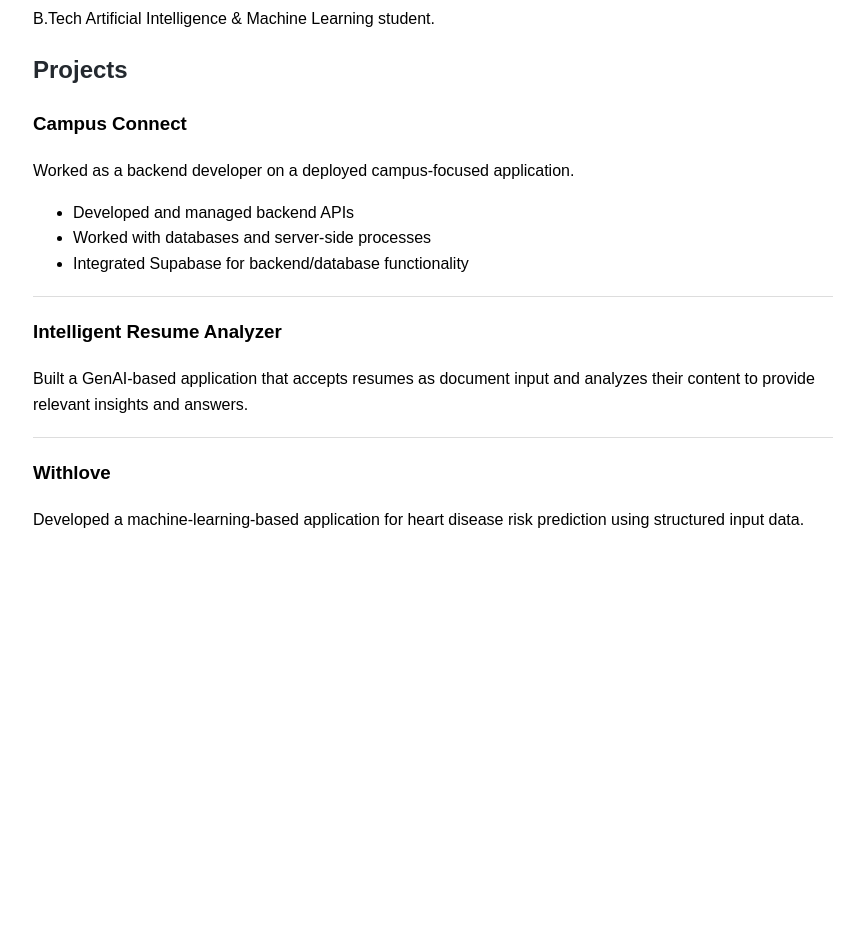
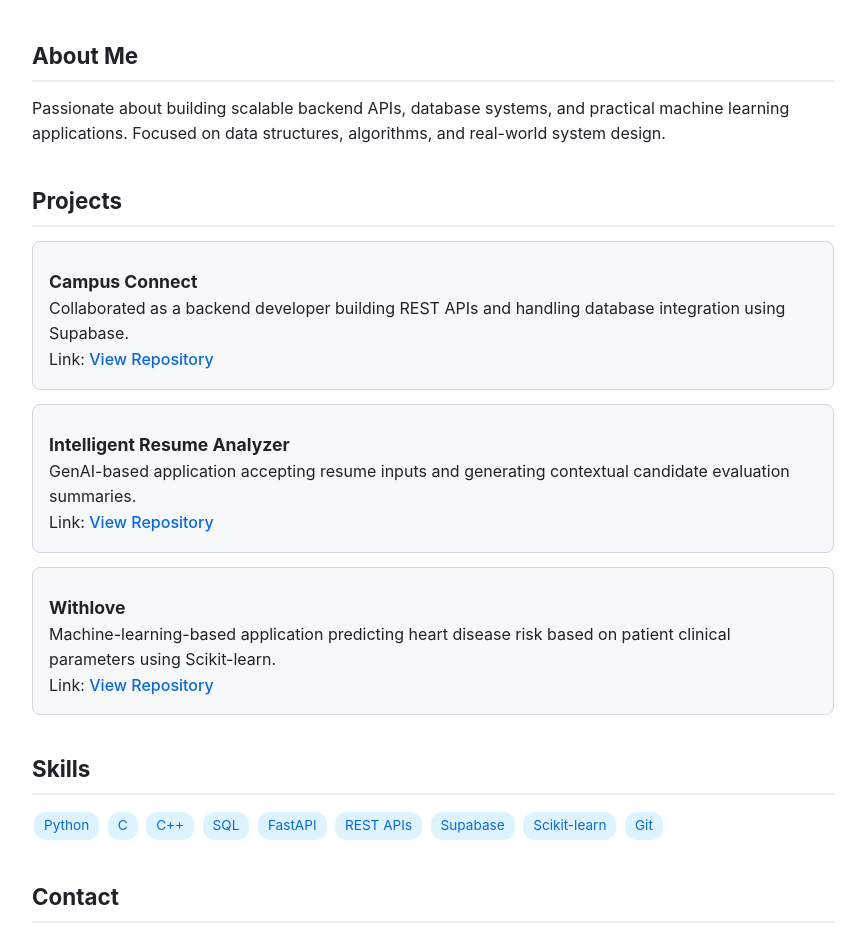
Before and after one commit to kartik7232/R25EA057, a website: page index.html in a window 1280 px wide. Shown: the part 107-1041 px from the top of the page, without its empty margins (207-1072 px from the left). Before the commit the page ends 800 px from the top, so only its background shows below. Drawn offline with Linux system fonts and the light colour scheme.

Commit message:
Revise portfolio layout and content
Updated the portfolio page with improved styling, added a viewport meta tag, and enhanced project descriptions.

```diff
--- a/index.html
+++ b/index.html
@@ -1,38 +1,75 @@
 <!DOCTYPE html>
 <html lang="en">
 <head>
-  <meta charset="UTF-8">
-  <title>Chinmayananda Dhupad - Portfolio</title>
+  <meta charset="UTF-8" />
+  <meta name="viewport" content="width=device-width, initial-scale=1.0" />
+  <title>Chinmayananda Dhupad | Portfolio</title>
   <style>
-    body { font-family: sans-serif; max-width: 800px; margin: 40px auto; padding: 0 20px; line-height: 1.6; }
-    h1, h2 { color: #24292f; }
-    hr { margin: 20px 0; border: none; border-top: 1px solid #ddd; }
+    * { box-sizing: border-box; margin: 0; padding: 0; }
+    body { font-family: -apple-system, BlinkMacSystemFont, "Segoe UI", Roboto, sans-serif; line-height: 1.6; color: #1f2328; padding: 24px; max-width: 850px; margin: 0 auto; }
+    header, section { margin-bottom: 36px; }
+    h1 { font-size: 2rem; margin-bottom: 8px; color: #0969da; }
+    h2 { font-size: 1.4rem; border-bottom: 2px solid #eaeef2; padding-bottom: 6px; margin-bottom: 14px; }
+    h3 { font-size: 1.1rem; margin-top: 10px; }
+    ul { padding-left: 20px; margin-top: 6px; }
+    li { margin-bottom: 4px; }
+    .project-card { border: 1px solid #d0d7de; border-radius: 8px; padding: 16px; margin-bottom: 14px; background: #f6f8fa; }
+    .skills-tag { display: inline-block; background: #ddf4ff; color: #0969da; padding: 3px 10px; border-radius: 12px; font-size: 0.85rem; margin: 3px 2px; }
+    a { color: #0969da; text-decoration: none; font-weight: 500; }
+    a:hover { text-decoration: underline; }
   </style>
 </head>
 <body>
-  <h1>Hey, I'm Chinmayananda Dhupad</h1>
-  <p>B.Tech Artificial Intelligence & Machine Learning student.</p>
+  <header>
+    <h1>Chinmayananda Dhupad</h1>
+    <p>B.Tech Artificial Intelligence & Machine Learning Student | Backend & AI Enthusiast</p>
+  </header>
+
+  <section id="about">
+    <h2>About Me</h2>
+    <p>Passionate about building scalable backend APIs, database systems, and practical machine learning applications. Focused on data structures, algorithms, and real-world system design.</p>
+  </section>
 
   <section id="projects">
     <h2>Projects</h2>
+    <div class="project-card">
+      <h3>Campus Connect</h3>
+      <p>Collaborated as a backend developer building REST APIs and handling database integration using Supabase.</p>
+      <p>Link: <a href="https://github.com/kartik7232/R25EA057" target="_blank">View Repository</a></p>
+    </div>
+    <div class="project-card">
+      <h3>Intelligent Resume Analyzer</h3>
+      <p>GenAI-based application accepting resume inputs and generating contextual candidate evaluation summaries.</p>
+      <p>Link: <a href="https://github.com/kartik7232/R25EA057" target="_blank">View Repository</a></p>
+    </div>
+    <div class="project-card">
+      <h3>Withlove</h3>
+      <p>Machine-learning-based application predicting heart disease risk based on patient clinical parameters using Scikit-learn.</p>
+      <p>Link: <a href="https://github.com/kartik7232/R25EA057" target="_blank">View Repository</a></p>
+    </div>
+  </section>
 
-    <h3>Campus Connect</h3>
-    <p>Worked as a backend developer on a deployed campus-focused application.</p>
+  <section id="skills">
+    <h2>Skills</h2>
+    <div>
+      <span class="skills-tag">Python</span>
+      <span class="skills-tag">C</span>
+      <span class="skills-tag">C++</span>
+      <span class="skills-tag">SQL</span>
+      <span class="skills-tag">FastAPI</span>
+      <span class="skills-tag">REST APIs</span>
+      <span class="skills-tag">Supabase</span>
+      <span class="skills-tag">Scikit-learn</span>
+      <span class="skills-tag">Git</span>
+    </div>
+  </section>
+
+  <section id="contact">
+    <h2>Contact</h2>
     <ul>
-      <li>Developed and managed backend APIs</li>
-      <li>Worked with databases and server-side processes</li>
-      <li>Integrated Supabase for backend/database functionality</li>
+      <li>GitHub: <a href="https://github.com/kartik7232" target="_blank">github.com/kartik7232</a></li>
+      <li>Email: <a href="mailto:chinmaydhupad@gmail.com">chinmaydhupad@gmail.com</a></li>
     </ul>
-
-    <hr>
-
-    <h3>Intelligent Resume Analyzer</h3>
-    <p>Built a GenAI-based application that accepts resumes as document input and analyzes their content to provide relevant insights and answers.</p>
-
-    <hr>
-
-    <h3>Withlove</h3>
-    <p>Developed a machine-learning-based application for heart disease risk prediction using structured input data.</p>
   </section>
 </body>
 </html>
```
